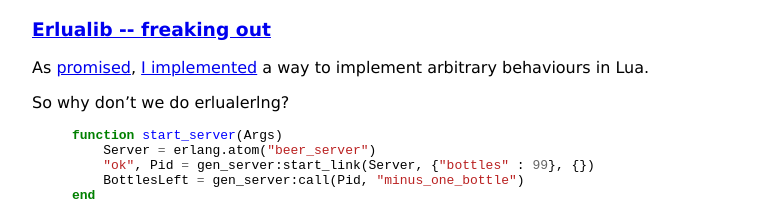
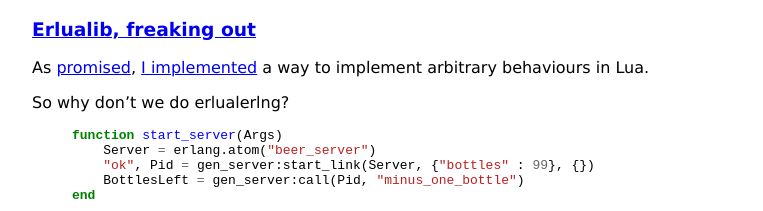
Before and after one commit to Motiejus/motiejus.github.com, a Jekyll site: the page built from _posts/2012-08-09-erlualib-freaking-out.markdown, in a window 1280 px wide. Shown: the top 211 px of the page, without its empty margins (258-1021 px from the left). Built offline with Jekyll 4.4.1, drawn with Linux system fonts in a browser that asks for light colours.

```diff
--- a/_posts/2012-08-09-erlualib-freaking-out.markdown
+++ b/_posts/2012-08-09-erlualib-freaking-out.markdown
@@ -1,7 +1,7 @@
 ---
 layout: post
 date: 2012-08-09T00:59:30+00:00
-title: Erlualib -- freaking out
+title: Erlualib, freaking out
 ---
 
 As [promised], [I implemented][announcement] a way to implement arbitrary
```
